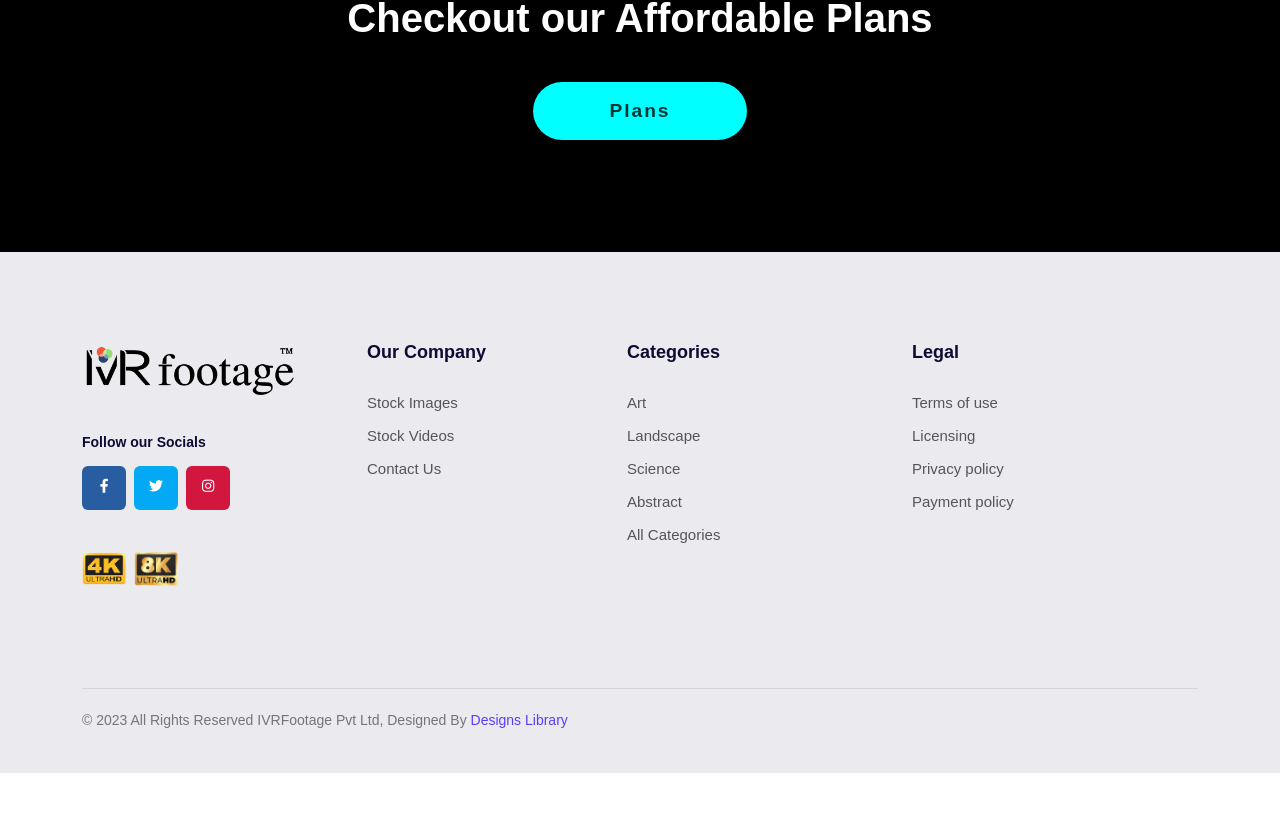
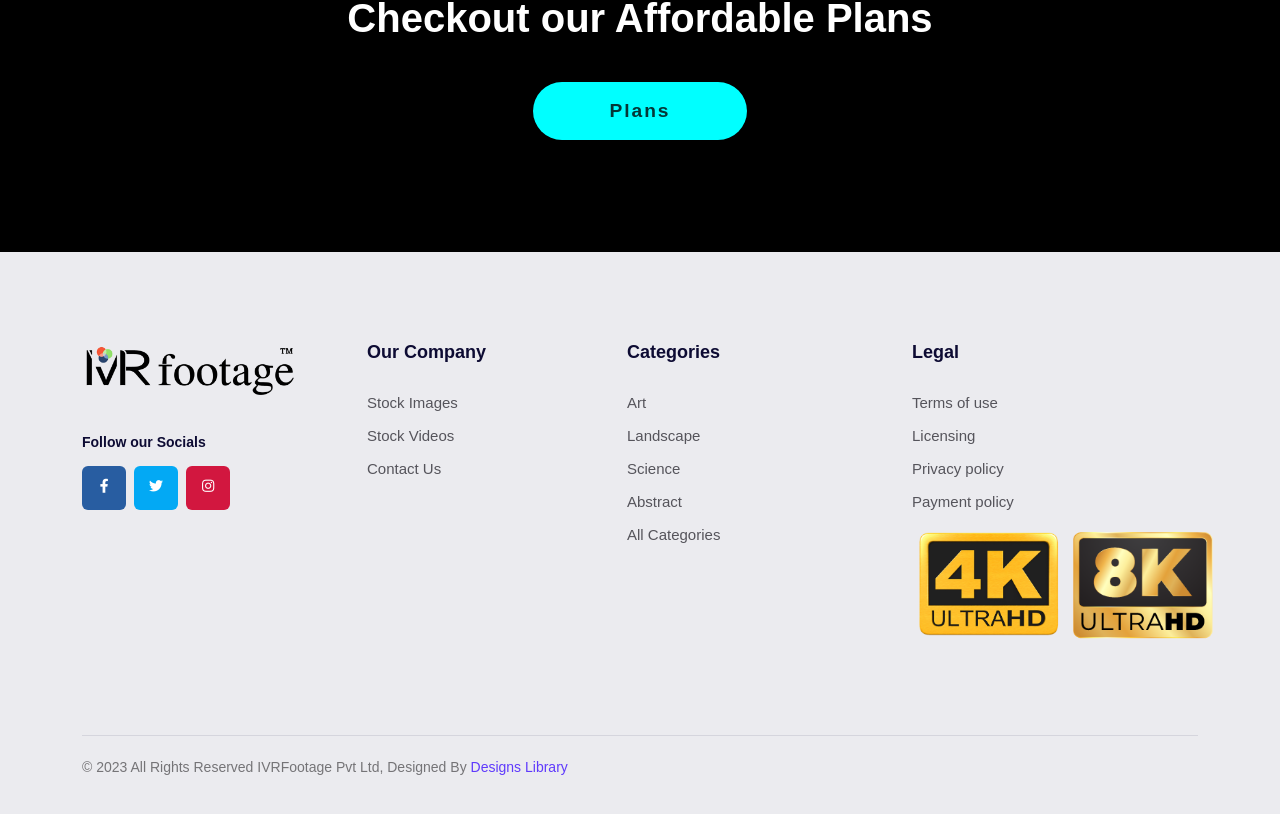
Before and after one commit to ramyakinkor/ivrf, a Next.js app: page / in a window 1280 px wide. Shown: the part 2304-3118 px from the top of the page. Before the commit the page ends 3077 px from the top, so only its background shows below. Built offline with nearby package versions, Linux system fonts and the light colour scheme; no server answers; a web font is replaced by a local one.

Commit message:
changed 4k and 8k location

```diff
--- a/public/assets/scss/_footer.scss
+++ b/public/assets/scss/_footer.scss
@@ -289,4 +289,16 @@
             }
         }
     }
+
+
 }
+.res-container {
+    display: flex;
+    align-items: center; /* Center images vertically */
+    width: 75%;
+}
+
+/* Style for the images */
+.res-container img {
+    margin: 5px; /* Add some margin between the images */
+}
--- a/src/components/Home/Footer.js
+++ b/src/components/Home/Footer.js
@@ -50,14 +50,14 @@ const Footer = () => {
                             <img src="/assets/img/footer/4k.jpeg" alt="logo" />
                             </li> */}
                             <li>
-                            <a href="#" >
+                            {/* <a href="#" >
                             <img src="/assets/img/footer/4k-min.png" alt="4K" />
-                            </a>
+                            </a> */}
                           </li>
                             <li>
-                            <a  >
+                            {/* <a  >
                             <img src="/assets/img/footer/8k-Logo.png" alt="8K" />
-                            </a>
+                            </a> */}
                           </li>
 
                           </ul>
@@ -156,7 +156,14 @@ const Footer = () => {
                           <li>
                             <Link href="/payment-policy">Payment policy</Link>
                           </li>
+                          <li>
+
+                          </li>
                         </ul>
+                      </div>
+                      <div className="res-container">
+                          <img src="/assets/img/footer/4k-min.png" alt="4K" />
+                          <img src="/assets/img/footer/8k-Logo.png" alt="8K" />
                       </div>
                     </div>
                   </div>
```
Also changed, not shown: 2 other files (tests, documents, lock files or other folders).
